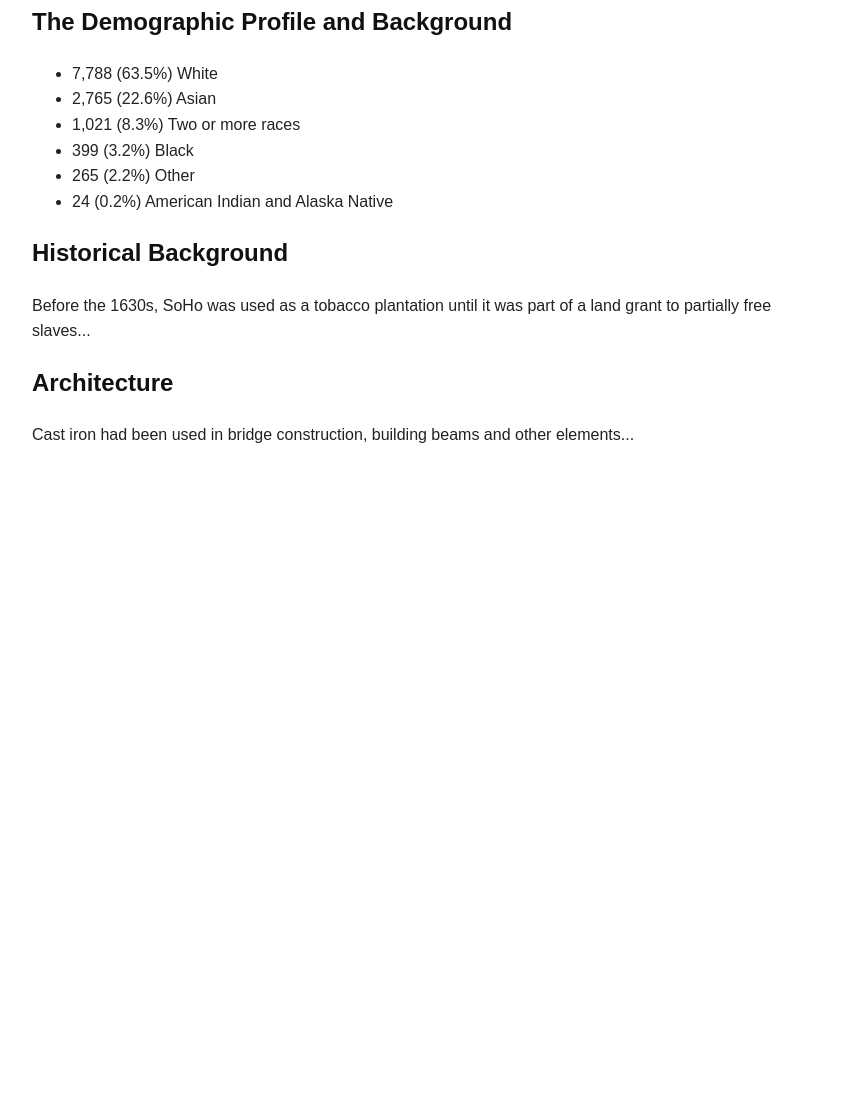
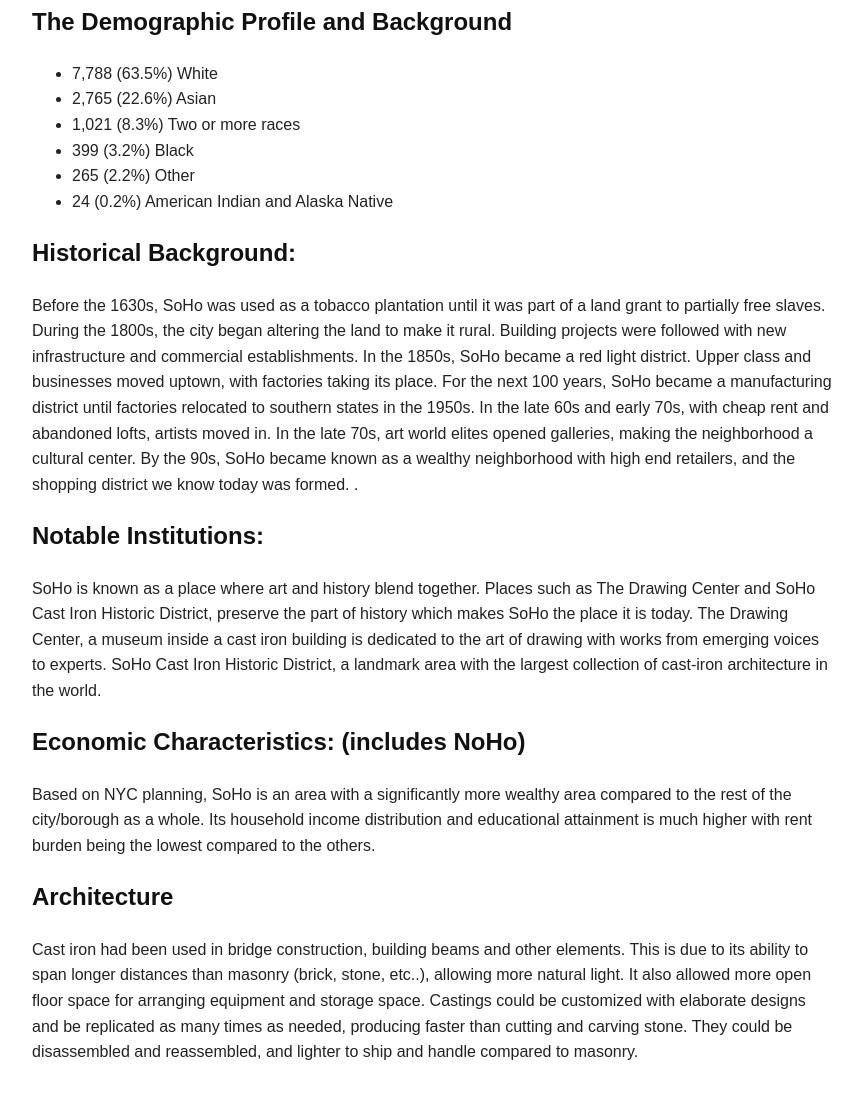
Before and after one commit to cclaudian/Soho, a plain HTML site: page index.html in a window 1280 px wide. Shown: the part 387-1486 px from the top of the page, without its empty margins (208-1070 px from the left). Before the commit the page ends 875 px from the top, so only its background shows below. Drawn offline with Linux system fonts and the light colour scheme.

Commit message:
Enhance content in index.html with new sections
Updated historical background and added sections on notable institutions and economic characteristics.

```diff
--- a/index.html
+++ b/index.html
@@ -45,14 +45,18 @@
     </section>
 
     <section>
-      <h2>Historical Background</h2>
-      <p>Before the 1630s, SoHo was used as a tobacco plantation until it was part of a land grant to partially free slaves...</p>
+      <h2>Historical Background:</h2>
+      <p>Before the 1630s, SoHo was used as a tobacco plantation until it was part of a land grant to partially free slaves.  During the 1800s, the city began altering the land to make it rural. Building projects were followed with new infrastructure and commercial establishments. In the 1850s, SoHo became a red light district. Upper class and businesses moved uptown, with factories taking its place. For the next 100 years, SoHo became a manufacturing district until factories relocated to southern states in the 1950s. In the late 60s and early 70s, with cheap rent and abandoned lofts, artists moved in. In the late 70s, art world elites opened galleries, making the neighborhood a cultural center. By the 90s, SoHo became known as a wealthy neighborhood with high end retailers, and the shopping district we know today was formed. .</p>
     </section>
-
+      <h2>Notable Institutions:</h2>
+      <p>SoHo is known as a place where art and history blend together. Places such as The Drawing Center and SoHo Cast Iron Historic District, preserve the part of history which makes SoHo the place it is today. The Drawing Center, a museum inside a cast iron building is dedicated to the art of drawing with works from emerging voices to experts. SoHo Cast Iron Historic District, a landmark area with the largest collection of cast-iron architecture in the world. </p>
+   <section>
+      <h2>Economic Characteristics: (includes NoHo)</h2>
+      <p>Based on NYC planning, SoHo is an area with a significantly more wealthy area compared to the rest of the city/borough as a whole. Its household income distribution and educational attainment is much higher with rent burden being the lowest compared to the others.</p>
     <section>
       <h2>Architecture</h2>
-      <p>Cast iron had been used in bridge construction, building beams and other elements...</p>
-    </section>
+      <p>Cast iron had been used in bridge construction, building beams and other elements. This is due to its ability to span longer distances than masonry (brick, stone, etc..), allowing more natural light. It also allowed more open floor space for arranging equipment and storage space. Castings could be customized with elaborate designs and be replicated as many times as needed, producing faster than cutting and carving stone. They could be disassembled and reassembled, and lighter to ship and handle compared to masonry. </p>
+
   </main>
 </body>
 </html>
```
